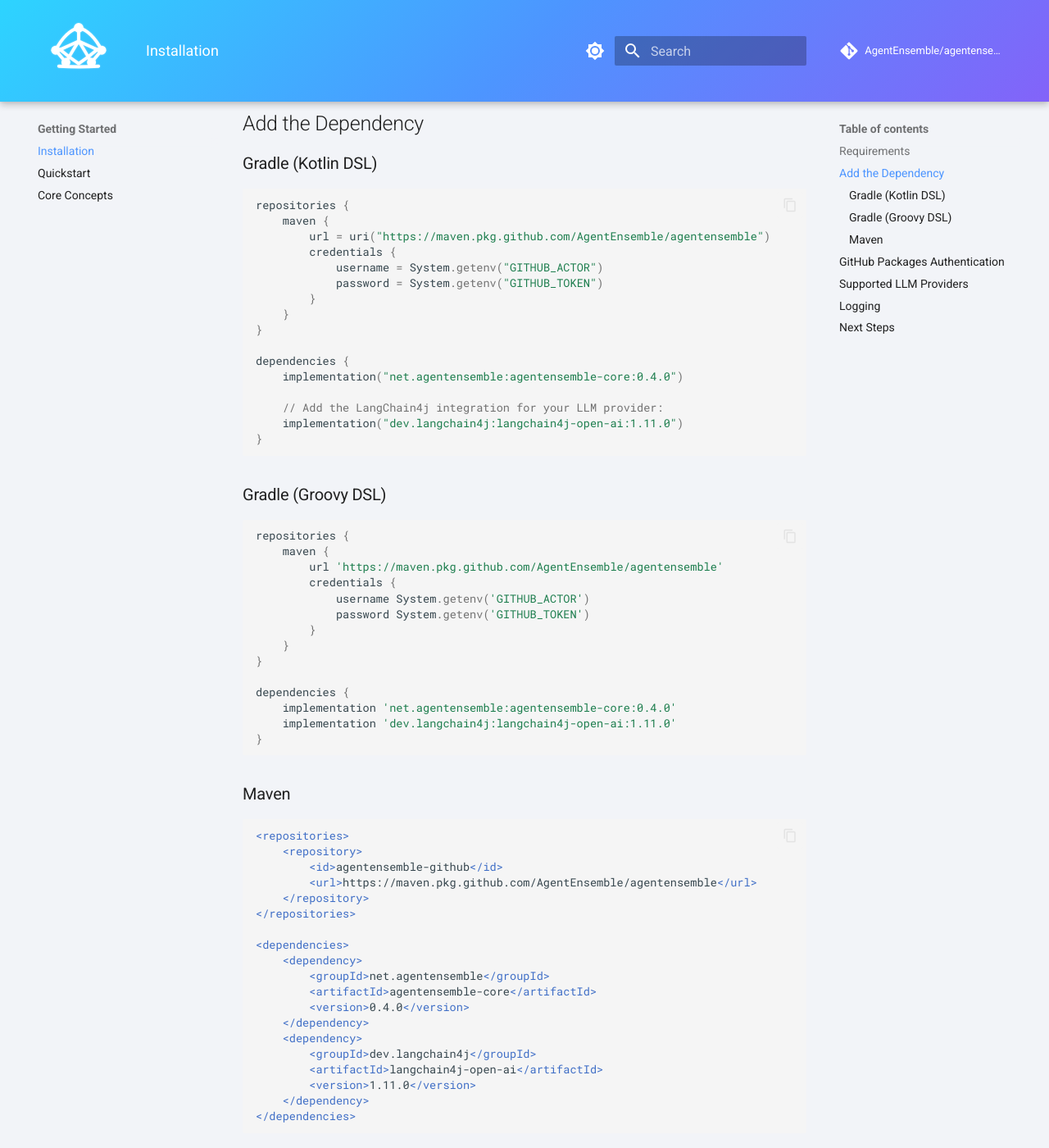
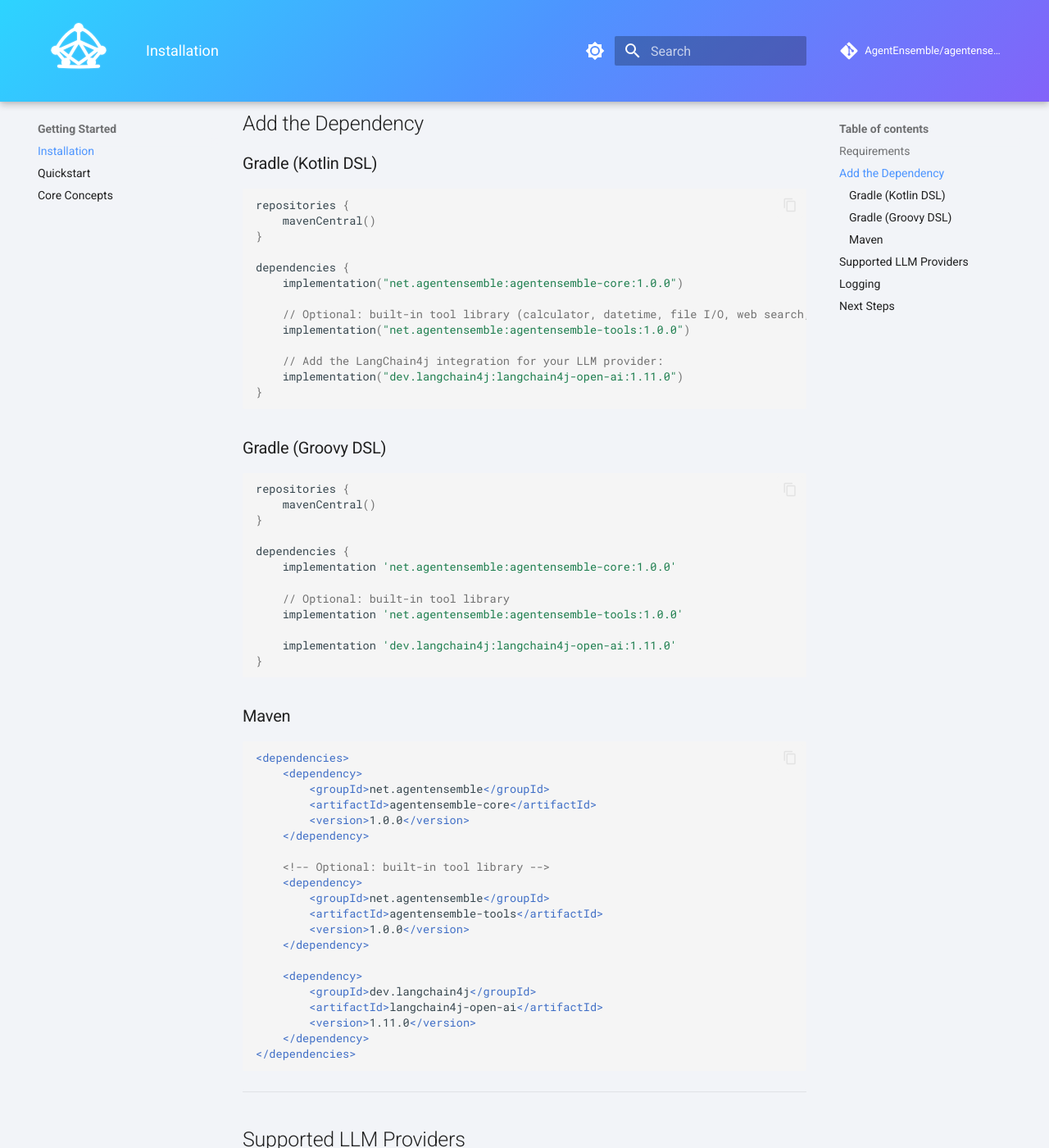
Before and after one commit to AgentEnsemble/agentensemble, an MkDocs documentation site: the page built from docs/getting-started/installation.md, in a window 1280 px wide and 1400 px high, scrolled down 380 px. Shown: the whole window at 82% size. Built offline with MkDocs 1.6.1 and Material for MkDocs 9.7.7, drawn with Linux system fonts in a browser that asks for light colours; comment, search, counter and statistics services are not loaded; some of the changed text lies outside the part shown.

Commit message:
docs: add built-in tools guide and update installation docs for v1.0.0
- docs/guides/built-in-tools.md: new comprehensive guide with dependency
  instructions and one section per tool (CalculatorTool, DateTimeTool,
  FileReadTool, FileWriteTool, WebSearchTool, WebScraperTool, JsonParserTool)
- docs/design/13-future-roadmap.md: Phase 9 Built-in Tools marked COMPLETE
- docs/getting-started/installation.md: updated to v1.0.0; agentensemble-tools
  shown as optional dependency; switched to mavenCentral() repository
- mkdocs.yml: Built-in Tools added to Guides nav
- README.md: quickstart updated to v1.0.0 with agentensemble-tools; roadmap
  v1.0.0 entry struck through

````diff
--- a/docs/getting-started/installation.md
+++ b/docs/getting-started/installation.md
@@ -14,17 +14,14 @@
 
 ```kotlin
 repositories {
-    maven {
-        url = uri("https://maven.pkg.github.com/AgentEnsemble/agentensemble")
-        credentials {
-            username = System.getenv("GITHUB_ACTOR")
-            password = System.getenv("GITHUB_TOKEN")
-        }
-    }
+    mavenCentral()
 }
 
 dependencies {
-    implementation("net.agentensemble:agentensemble-core:0.4.0")
+    implementation("net.agentensemble:agentensemble-core:1.0.0")
+
+    // Optional: built-in tool library (calculator, datetime, file I/O, web search, etc.)
+    implementation("net.agentensemble:agentensemble-tools:1.0.0")
 
     // Add the LangChain4j integration for your LLM provider:
     implementation("dev.langchain4j:langchain4j-open-ai:1.11.0")
@@ -35,17 +32,15 @@ dependencies {
 
 ```groovy
 repositories {
-    maven {
-        url 'https://maven.pkg.github.com/AgentEnsemble/agentensemble'
-        credentials {
-            username System.getenv('GITHUB_ACTOR')
-            password System.getenv('GITHUB_TOKEN')
-        }
-    }
+    mavenCentral()
 }
 
 dependencies {
-    implementation 'net.agentensemble:agentensemble-core:0.4.0'
+    implementation 'net.agentensemble:agentensemble-core:1.0.0'
+
+    // Optional: built-in tool library
+    implementation 'net.agentensemble:agentensemble-tools:1.0.0'
+
     implementation 'dev.langchain4j:langchain4j-open-ai:1.11.0'
 }
 ```
@@ -53,19 +48,20 @@ dependencies {
 ### Maven
 
 ```xml
-<repositories>
-    <repository>
-        <id>agentensemble-github</id>
-        <url>https://maven.pkg.github.com/AgentEnsemble/agentensemble</url>
-    </repository>
-</repositories>
-
 <dependencies>
     <dependency>
         <groupId>net.agentensemble</groupId>
         <artifactId>agentensemble-core</artifactId>
-        <version>0.4.0</version>
+        <version>1.0.0</version>
     </dependency>
+
+    <!-- Optional: built-in tool library -->
+    <dependency>
+        <groupId>net.agentensemble</groupId>
+        <artifactId>agentensemble-tools</artifactId>
+        <version>1.0.0</version>
+    </dependency>
+
     <dependency>
         <groupId>dev.langchain4j</groupId>
         <artifactId>langchain4j-open-ai</artifactId>
@@ -73,21 +69,6 @@ dependencies {
     </dependency>
 </dependencies>
 ```
-
----
-
-## GitHub Packages Authentication
-
-AgentEnsemble is published to GitHub Packages. Authentication is required to download packages from GitHub Packages, even for public repositories.
-
-**Set environment variables:**
-
-```bash
-export GITHUB_ACTOR=your-github-username
-export GITHUB_TOKEN=your-personal-access-token
-```
-
-Your personal access token needs the `read:packages` scope. Create one at: **GitHub Settings > Developer Settings > Personal Access Tokens**.
 
 ---
 
--- a/mkdocs.yml
+++ b/mkdocs.yml
@@ -75,6 +75,7 @@ nav:
     - Tasks: guides/tasks.md
     - Workflows: guides/workflows.md
     - Tools: guides/tools.md
+    - Built-in Tools: guides/built-in-tools.md
     - Memory: guides/memory.md
     - Delegation: guides/delegation.md
     - Error Handling: guides/error-handling.md
````
Also changed, not shown: README.md (+5 -2 lines), docs/design/13-future-roadmap.md (+17 -11 lines), docs/guides/built-in-tools.md (added, +300 -0 lines).
